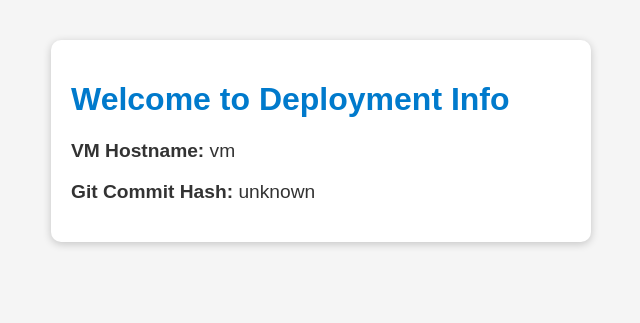
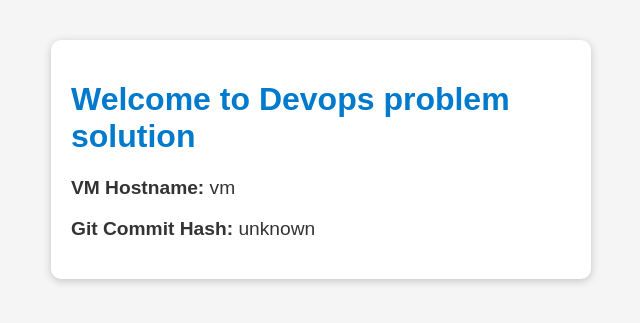
Before and after one commit to shakib522/FastApiTutorial, a FastAPI app: page / in a window 1280 px wide. Shown: the top 323 px of the page, without its empty margins (319-959 px from the left). Run offline with FastAPI, Linux system fonts and the light colour scheme.

Commit message:
header text updated in index.html

```diff
--- a/app/templates/index.html
+++ b/app/templates/index.html
@@ -27,7 +27,7 @@
 </head>
 <body>
     <div class="card">
-        <h1>Welcome to Deployment Info</h1>
+        <h1>Welcome to Devops problem solution</h1>
         <p><strong>VM Hostname:</strong> {{ hostname }}</p>
         <p><strong>Git Commit Hash:</strong> {{ commit_hash }}</p>
     </div>
```
